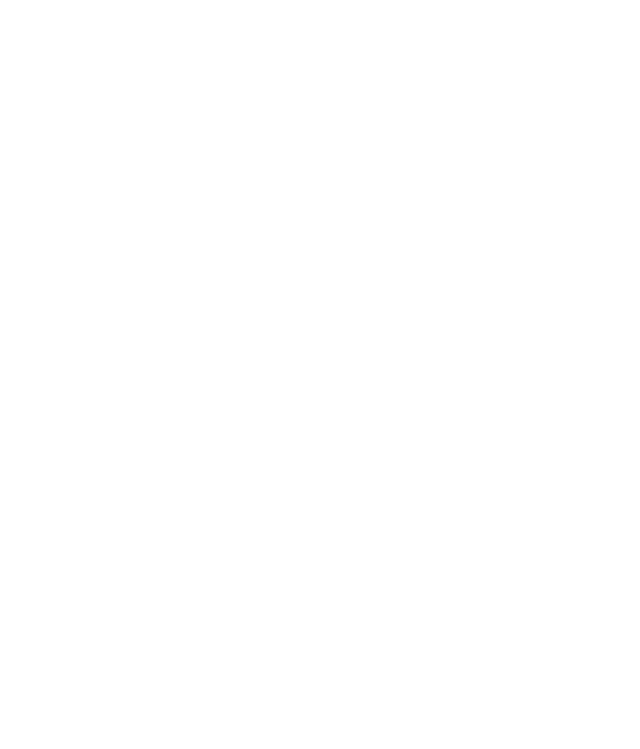
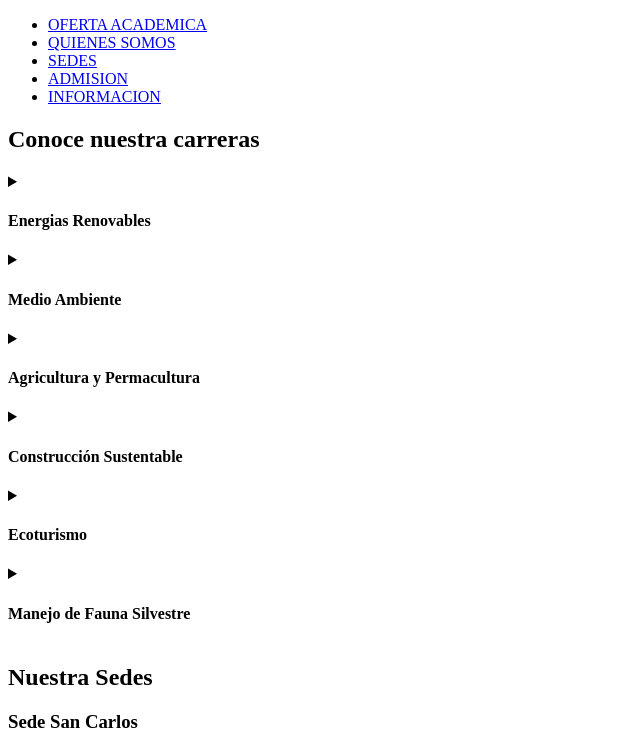
Before and after one commit to HelenGalo/Universidad-Tecnica-Medioambiental, a plain HTML site: page index.html in a window 1280 px wide. Shown: the top 749 px of the page, without its empty margins (0-640 px from the left). Drawn offline with Linux system fonts and the light colour scheme.

Commit message:
Contenido HTML

```diff
--- a/index.html
+++ b/index.html
@@ -10,6 +10,109 @@
 
 </head>
 <body>
+    <header>
+        <section id="menu">
+
+            <nav id="principal">
+                <ul>
+                    <li class="active"><a href="#oferta">OFERTA ACADEMICA</a></li>
+                    <li ><a href="#somos">QUIENES SOMOS</a></li>
+                    <li ><a href="#sedes">SEDES</a></li>
+                    <li ><a href="#admin">ADMISION</a></li>
+                    <li ><a href="#info">INFORMACION</a></li>
+                    </ul>
+
+            </nav>
+        </section>
+
+    </header>
+
+     <main>
+        <section id="Inicio">
+            <h1>Conoce nuestra carreras</h1>
+
+        </section>
+        <section id="oferta">
+            <div class="primero">
+                <details>
+                    <summary>
+                        <h4>Energias Renovables
+                        </h4>
+                    </summary>
+                    <p>Epcot is a theme park at Walt Disney World Resort featuring exciting attractions, international pavilions, award-winning fireworks and seasonal special events.</p>
+                  </details>
+                  <details>
+                    <summary>
+                        <h4>Medio Ambiente</h4>
+                    </summary>
+                    <p>Epcot is a theme park at Walt Disney World Resort featuring exciting attractions, international pavilions, award-winning fireworks and seasonal special events.</p>
+                  </details>
+                  <details>
+                    <summary>
+                        <h4>Agricultura y Permacultura</h4>
+                    </summary>
+                    <p>Epcot is a theme park at Walt Disney World Resort featuring exciting attractions, international pavilions, award-winning fireworks and seasonal special events.</p>
+                  </details>
+            </div>
+            <div class="primero">
+                <details>
+                    <summary>
+                        <h4>Construcción Sustentable
+                        </h4>
+                    </summary>
+                    <p>Epcot is a theme park at Walt Disney World Resort featuring exciting attractions, international pavilions, award-winning fireworks and seasonal special events.</p>
+                  </details>
+                  <details>
+                    <summary>
+                        <h4>Ecoturismo</h4>
+                    </summary>
+                    <p>Epcot is a theme park at Walt Disney World Resort featuring exciting attractions, international pavilions, award-winning fireworks and seasonal special events.</p>
+                  </details>
+                  <details>
+                    <summary>
+                        <h4>Manejo de Fauna Silvestre</h4>
+                    </summary>
+                    <p>Epcot is a theme park at Walt Disney World Resort featuring exciting attractions, international pavilions, award-winning fireworks and seasonal special events.</p>
+                  </details>
+            </div>
+
+
+
+        </section>
+
+        <section id="sedes">
+            <h2 id="interes">
+                Nuestra Sedes
+            </h2>
+         <div id="sede-1">
+            <article>
+                <h3>Sede San Carlos</h3>
+                <img class="img-fija" src="Imagenes/localizacion.jpg">
+                <img src="" alt="">
+            <div class="contenido">
+               <p>Lorem ipsum dolor sit amet consectetur adipisicing elit. Asperiores earum repellendus, assumenda, illum dolorem numquam nisi fuga, magni repudiandae sunt ipsum! Placeat sapiente culpa consequuntur saepe error, labore quis ratione.</p>
+            </div>
+            </article>
+            <article>
+                <h3>Sede San Carlos</h3>
+                <img class="img-fija" src="Imagenes/localizacion.jpg">
+                <img src="" alt="">
+            <div class="contenido">
+               <p>Lorem ipsum dolor sit amet consectetur adipisicing elit. Asperiores earum repellendus, assumenda, illum dolorem numquam nisi fuga, magni repudiandae sunt ipsum! Placeat sapiente culpa consequuntur saepe error, labore quis ratione.</p>
+            </div>
+            </article>
+
+
+         </div>
+
+
+        </section>
+
+    </main>
+    <footer>
+       <h4 id="footer">Universidad Técnica Ambiental</h4>
+    </footer>
 
 </body>
+
 </html>
```
